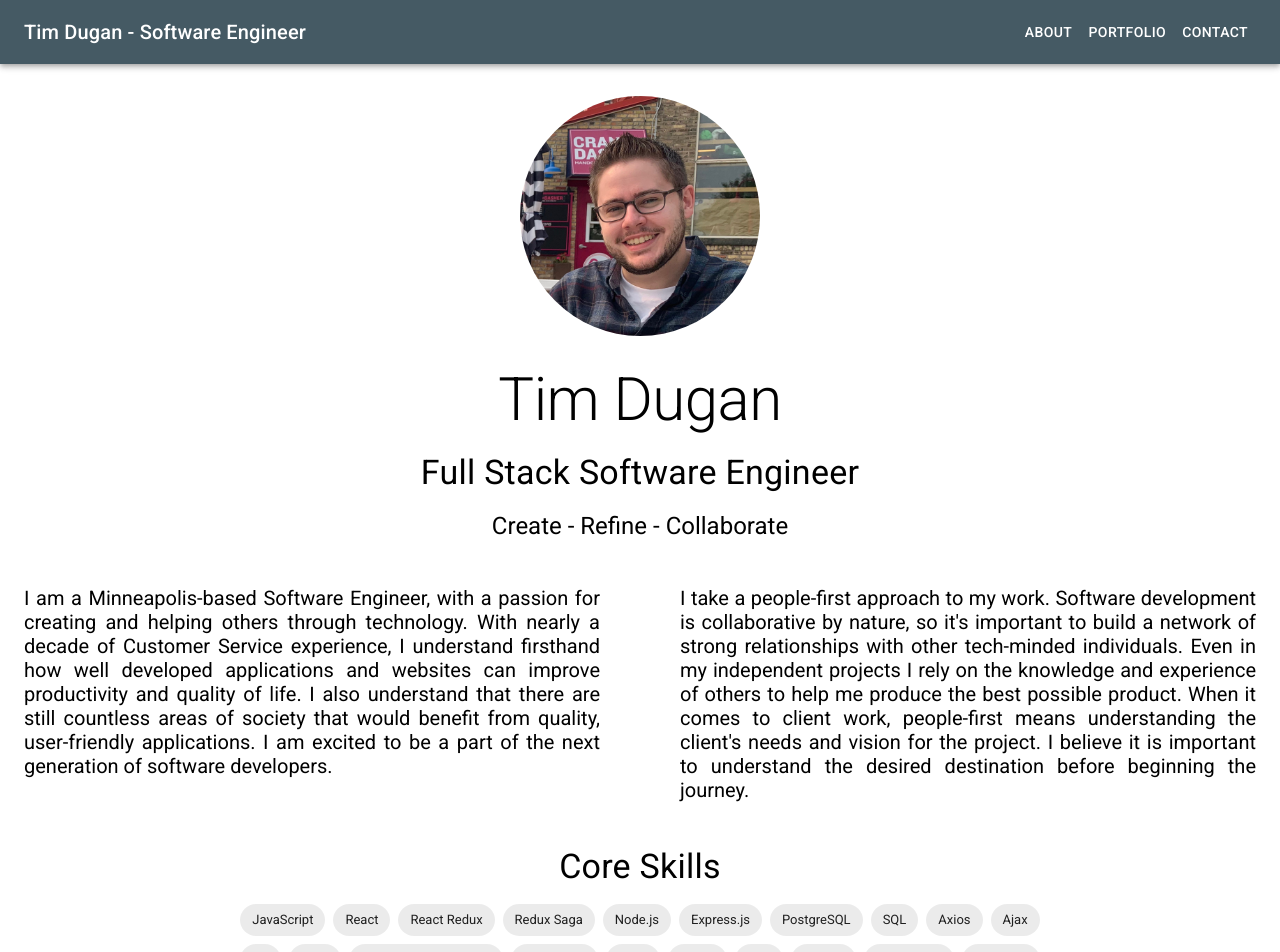
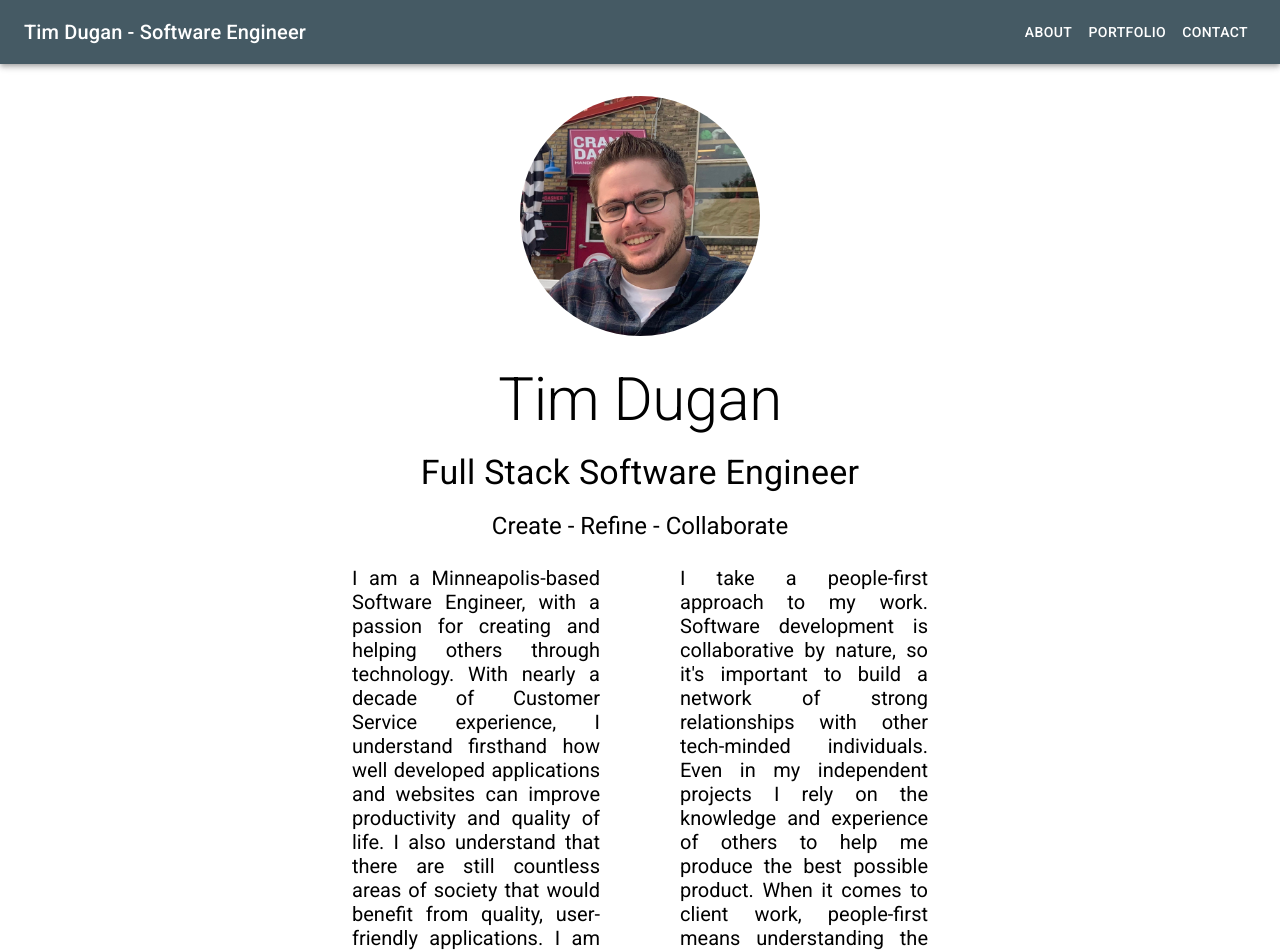
Before and after one commit to tadugan/tadugan.github.io, a React (Create React App) app: page /#/about in a window 1280 px wide. Shown: the top 952 px of the page. Built offline with nearby package versions, Linux system fonts and the light colour scheme.

Commit message:
fixed biography text layout for larger screen sizes

```diff
--- a/src/components/About/About.css
+++ b/src/components/About/About.css
@@ -14,14 +14,15 @@
 }
 
 .about-biography {
-    min-width: 320px;
     text-align: center;
 }
 
 .about-biography-text {
+    max-width: 400px;
     text-align: justify;
     padding: 0px 24px;
     font-size: 1.25rem;
+    margin: auto;
 }
 
 .about-skills-header {
--- a/src/components/About/About.jsx
+++ b/src/components/About/About.jsx
@@ -78,15 +78,15 @@ function About() {
                 container
                 spacing={4}
                 direction="row"
-                justifyContent="space-evenly"
+                justifyContent="center"
                 alignItems="flex-start"
                 xs={12}
                 className="about-biography"
             >
-                      <Grid item xs={12} sm={12} md={6}>
+                      <Grid item xs={12} sm={12} md={3}>
                           <p className="about-biography-text">I am a Minneapolis-based Software Engineer, with a passion for creating and helping others through technology. With nearly a decade of Customer Service experience, I understand firsthand how well developed applications and websites can improve productivity and quality of life. I also understand that there are still countless areas of society that would benefit from quality, user-friendly applications. I am excited to be a part of the next generation of software developers.</p>
                       </Grid>
-                      <Grid item xs={12} sm={12} md={6}>
+                      <Grid item xs={12} sm={12} md={3}>
                           <p className="about-biography-text">I take a people-first approach to my work. Software development is collaborative by nature, so it's important to build a network of strong relationships with other tech-minded individuals. Even in my independent projects I rely on the knowledge and experience of others to help me produce the best possible product. When it comes to client work, people-first means understanding the client's needs and vision for the project. I believe it is important to understand the desired destination before beginning the journey.</p>
                       </Grid>
             </Grid>
```
